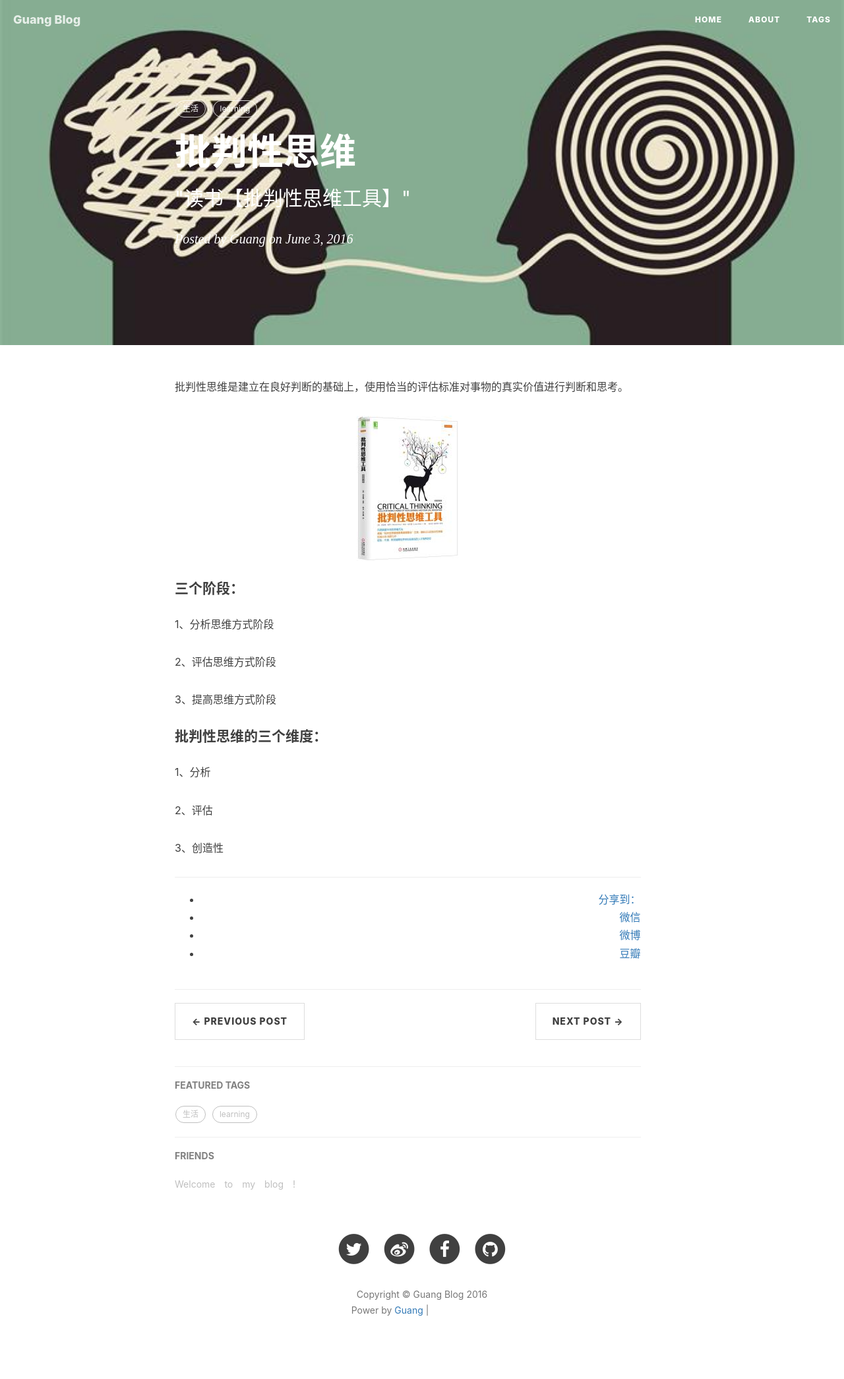
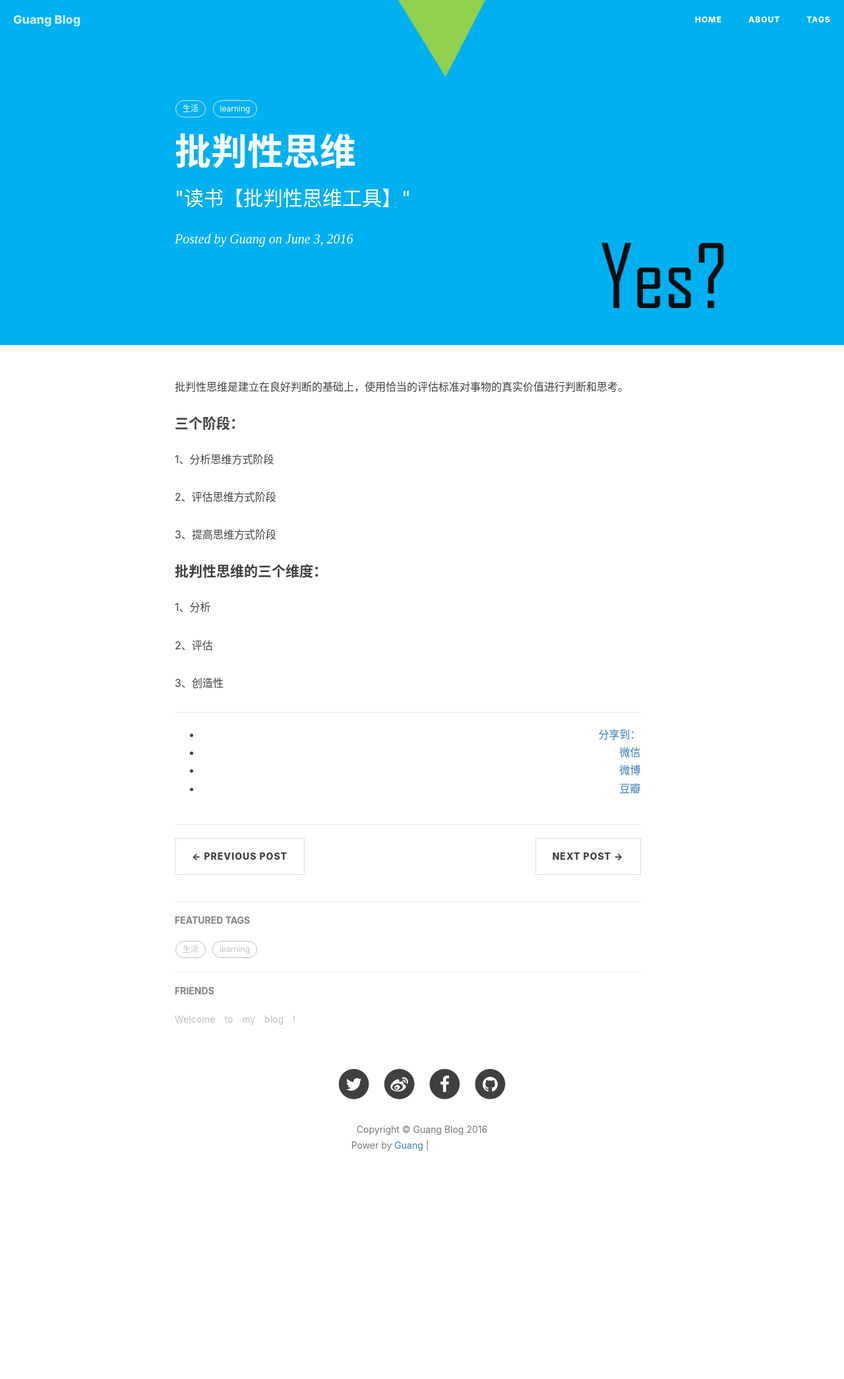
Before and after one commit to dyhube/dyhube.github.io, a Jekyll site: the page built from _posts/2016-06-03-读批判性思维工具.md, in a window 1280 px wide. Shown: the whole page at 66% size. Built offline with Jekyll 4.4.1, drawn with Linux system fonts in a browser that asks for light colours; nearby versions of some CDN libraries; comment, search, counter and statistics services are not loaded; after the commit the page ends 1840 px from its top, so only the background shows below that; grey boxes are pictures that could not be loaded.

Commit message:
批判性思维工具

```diff
--- a/_posts/2016-06-03-读批判性思维工具.md
+++ b/_posts/2016-06-03-读批判性思维工具.md
@@ -4,7 +4,7 @@ title:      "批判性思维"
 subtitle:   " \"读书【批判性思维工具】\""
 date:       2016-06-03 12:00:00
 author:     "Guang"
-header-img: "img/in-post/批判性思维.jpg"
+header-img: "img/in-post/批判性思维.png"
 tags:
     - 生活
     - learning
@@ -12,8 +12,6 @@ tags:
 
 
 批判性思维是建立在良好判断的基础上，使用恰当的评估标准对事物的真实价值进行判断和思考。
-
-![批判性思维工具](/img/in-post/批判性思维工具.jpg)
 
 #### **三个阶段：**
 
```
Also changed, not shown: img/in-post/批判性思维.jpg (deleted), img/in-post/批判性思维.png (added), img/in-post/批判性思维工具.jpg (deleted).
